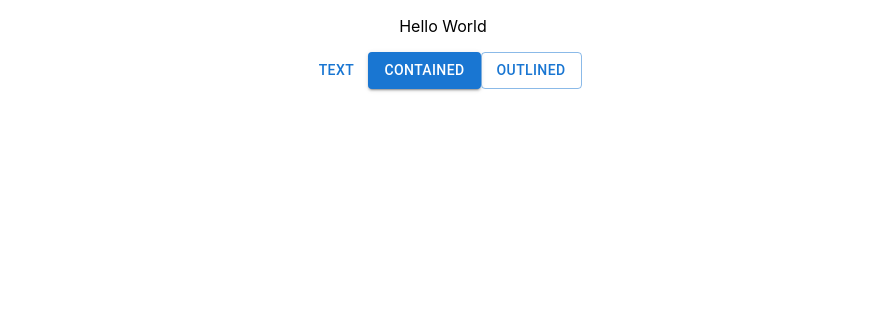
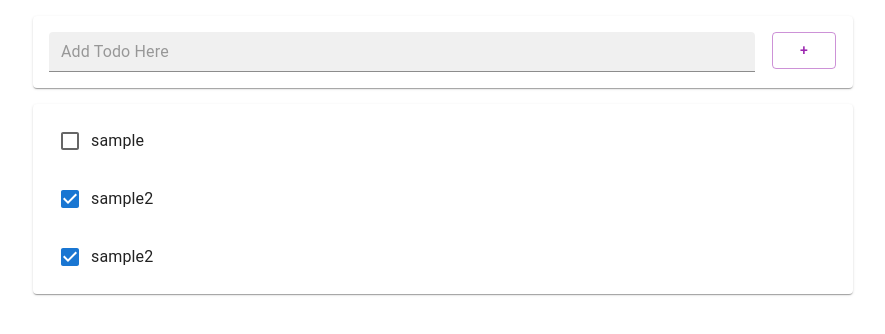
Before and after one commit to xivicWon/Joc.TodoWeb_React, a React (Create React App) app: page / in a window 1280 px wide. Shown: the top 334 px of the page, without its empty margins (197-1082 px from the left). Built offline with nearby package versions, Linux system fonts and the light colour scheme.

Commit message:
Todo Edit기능

```diff
--- /dev/null
+++ b/src/AddTodo.js
@@ -0,0 +1,60 @@
+import React from "react";
+import {TextField, Paper, Button, Grid} from "@mui/material"
+
+class AddTodo extends React.Component{
+
+    constructor(props){
+        super(props)
+        this.state = {item : {title : ""}}
+        this.addTodoItem = props.addTodoItem
+    }
+
+    onButtonClick = () => {
+        this.addTodoItem(this.state.item)
+        this.setState({item:{title : ""}})
+    }
+
+    onInputChange = e => {
+        const thisItem = this.state.item;
+        thisItem.title = e.target.value;
+        this.setState({item:thisItem})
+    }
+
+    onEnterPress = e =>{
+        const key = e.key  || e.keyCode;
+        if( key === "Enter" || key === 13){
+            this.onButtonClick();
+        }
+    }
+
+    render(){
+        const {item} = this.state;
+        return (
+            <Paper style={{margin : 16, padding :16 }}>
+                <Grid container>
+                    <Grid xs={11} md={11} item style={{paddingRight:16}} >
+                        <TextField
+                            placeholder="Add Todo Here"
+                            value={item.title}
+                            onKeyUp={this.onEnterPress}
+                            onChange={this.onInputChange}
+                            fullWidth
+                            hiddenLabel
+                            size="small"
+                            variant="filled"
+                            />
+                    </Grid>
+                    <Grid xs={1} md={1} item >
+                        <Button
+                            onClick={this.onButtonClick}
+                            color="secondary"
+                            variant="outlined"
+                            >+</Button>
+                    </Grid>
+                </Grid>
+            </Paper>
+        )
+    }
+}
+
+export default AddTodo;
--- a/src/App.js
+++ b/src/App.js
@@ -1,20 +1,83 @@
 import './App.css';
 import * as React from 'react';
-import Button from '@mui/material/Button';
+// import Button from '@mui/material/Button';
+import Todo from "./Todo";
+import { List, Paper, Container } from '@mui/material';
+import AddTodo from "./AddTodo"
 
 // jsx => JavaScript eXtention ES6+ (ECMAScript 2015+)
 class App extends React.Component {
-    getButtonTitle = () => {
-        return "Hello World";
+
+    constructor(props){
+        super(props)
+        this.state = {
+            items :  [
+                { id : 1 , done : false , title : 'sample' },
+                { id : 2 , done : true , title : 'sample2' },
+                { id : 3 , done : true , title : 'sample2' },
+            ]
+        }
     }
+
+    addTodoItem = (item) =>{
+        if( item.title.trim() === ''){
+            alert('Todo 제목을 입력해 주세요')
+        } else {
+            const thisItems = this.state.items;
+            const newitem =  {
+                id : thisItems.length + 1,
+                title : item.title,
+                done : false
+            }
+            thisItems.push(newitem)
+            this.setState({items : thisItems})
+        }
+    }
+
+    editTodoItem = (item) => {
+        console.log(item)
+        const thisItems = this.state.items;
+        thisItems.filter((v)=> item.id === v.id )
+            .forEach(v => {
+                v.title = item.title
+                v.done = item.done
+            })
+
+        this.setState({items : thisItems});
+    }
+
     render() {
-        const buttonTitle = this.getButtonTitle();
+        // JSX -> 표준 JS (Babel -> Transfiling )
+        // Webpack -> 모듈 Bundling
+
+        // const todos = () => {
+        //     const result = []
+        //     for( let i = 0 ; i < sampleData.length; i++){
+        //         result.push(<Todo item={sampleData[i]} key={i}></Todo>)
+        //     }
+        //     return result;
+        // } ;
+
+
+        // const items = this.state.items
+        //     // .filter((item)=>item.done)
+        //     .map((item , i)=><Todo item={item} key={i}></Todo>)
+
+        const {items} = this.state;
         return (
-            <div className="App">
-                <p>{buttonTitle}</p>
-                <Button variant="text">Text</Button>
-                <Button variant="contained">Contained</Button>
-                <Button variant="outlined">Outlined</Button>
+            <div className='App'>
+                <Container maxWidth="md">
+                    <AddTodo addTodoItem={this.addTodoItem}></AddTodo>
+                    <div className='TodoList'>
+                        <Paper style={{margin:16}}>
+                            <List>
+                                {items.map( (item , i ) =>
+                                    <Todo item={item} editTodoItem={this.editTodoItem} key={i}></Todo>
+                                )}
+                            </List>
+                        </Paper>
+                    </div>
+                </Container>
             </div>
         )
     }
--- a/src/todo.js
+++ b/src/todo.js
@@ -1,18 +1,72 @@
 import React from 'react'
+import { ListItem, ListItemText, InputBase, Checkbox } from "@mui/material"
 
 class Todo extends React.Component{
+
+    constructor(props){
+        super(props);
+        this.state = {
+            item : props.item ,
+            editTodoItem : props.editTodoItem
+        };
+
+        this.state.readOnly = true
+    }
+
+    onChangeInput = e => {
+        const thisItem = this.state.item;
+        thisItem.title = e.target.value;
+        this.setState({item:thisItem})
+    }
+
+    onClickInput = () => {
+        this.setState({readOnly:false})
+    }
+
+    onPressEnter = e =>{
+        const key = e.key  || e.keyCode;
+        const {editTodoItem, item} = this.state
+        if( key === "Enter" || key === 13){
+            editTodoItem(item);
+            this.setState({readOnly:true})
+        }
+    }
+
+    onClickCheckBox = e => {
+        // 구조 분해 할당
+        // const {edit: editTodoItem , item } = this.state;
+        const {editTodoItem, item} = this.state;
+        // item.done = e.target.checked
+        item.done = !item.done
+        this.setState({item:item})
+        editTodoItem(item);
+    }
+
     render(){
+        const {item} = this.state
+        const {readOnly} = this.state
+        const checkboxId = "todo-" + item.id
         return (
-            <div ClassName="Todo">
-                <input type="checkbox"
-                    id="todo0"
-                    name="todo0"
-                    value="todo0"
+            <ListItem>
+                <Checkbox checked={item.done}
+                    onClick={this.onClickCheckBox}
                     />
-                <label for="todo0">
-                    Todo 컴포넌트 만들기
-                </label>
-            </div>
+                <ListItemText>
+                    <InputBase
+                        inputProps={{"arial-label":"naked"}}
+                        type="text"
+                        id={checkboxId}
+                        name={checkboxId}
+                        value={item.title}
+                        multiline={false}
+                        fullWidth={true}
+                        readOnly={readOnly}
+                        onKeyUp={this.onPressEnter}
+                        onChange={this.onChangeInput}
+                        onClick={this.onClickInput}
+                    />
+                </ListItemText>
+            </ListItem>
         )
     }
 }
```
